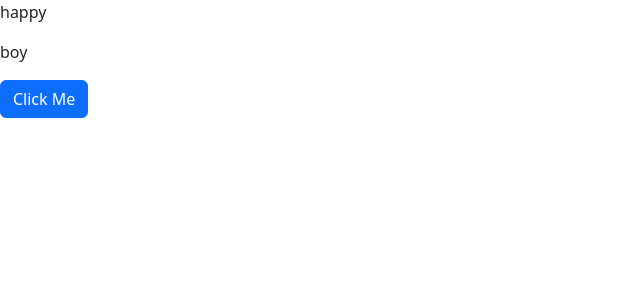
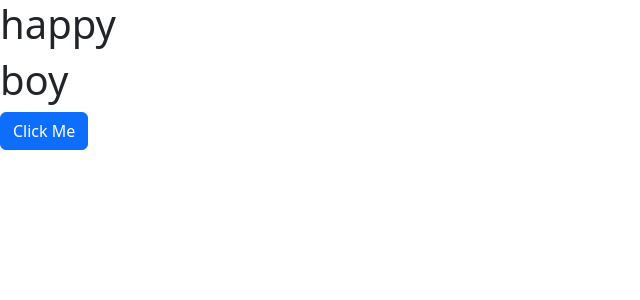
Before and after one commit to Hussain-hamim/Expense-Tracker, a React (Vite) app: page / in a window 1280 px wide. Shown: the top 300 px of the page, without its empty margins (0-640 px from the left). Built offline with nearby package versions, Linux system fonts and the light colour scheme.

Commit message:
update array object state

```diff
--- a/src/App.tsx
+++ b/src/App.tsx
@@ -15,7 +15,7 @@ function App() {
   return (
     <>
       {tag.map((t) => (
-        <p>{t}</p>
+        <h1>{t}</h1>
       ))}
 
       <button className="btn btn-primary" type="button" onClick={handleClick}>
```
